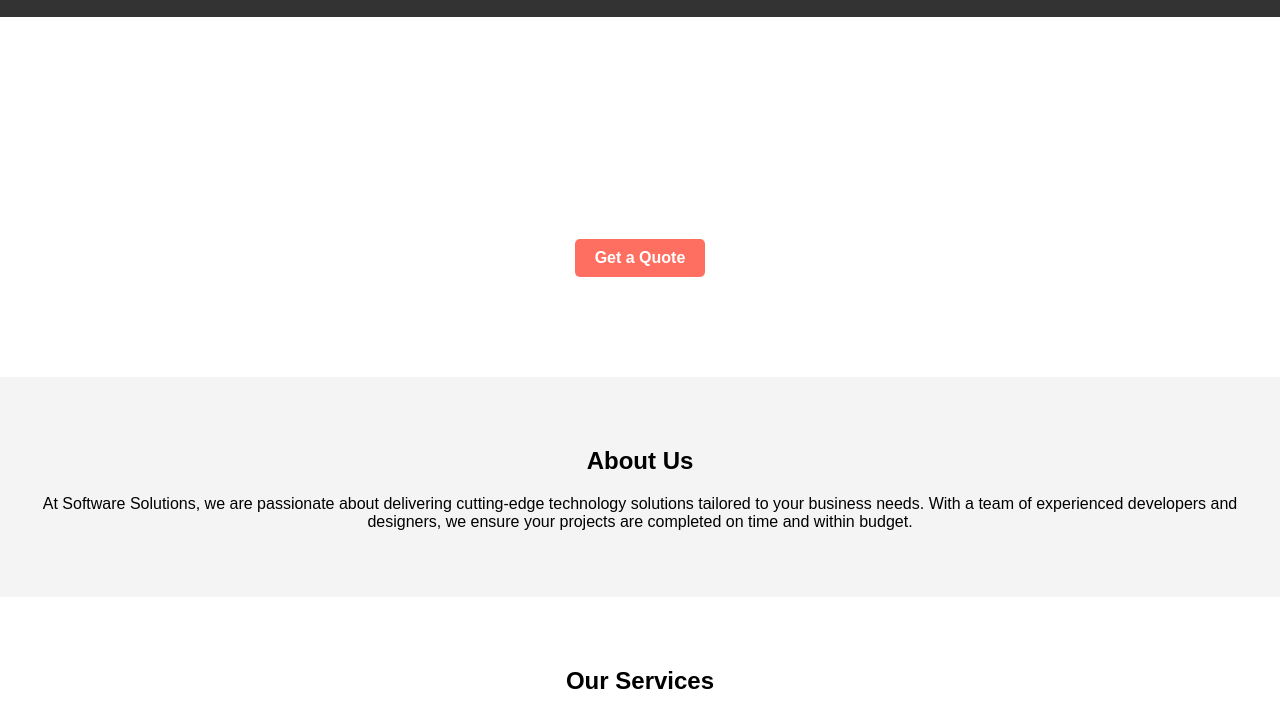
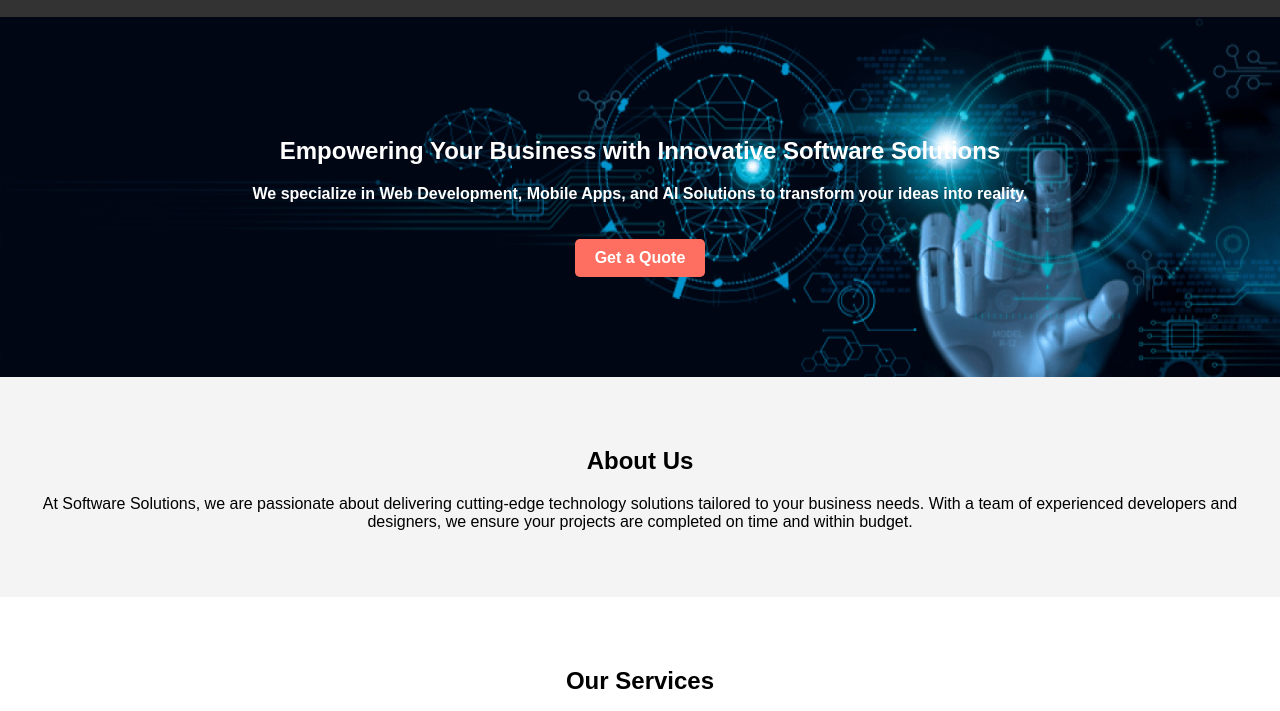
Before and after one commit to tasbeel-eng/software-solutions, a plain HTML site: page index.html in a window 1280 px wide. Shown: the part 53-764 px from the top of the page. Drawn offline with Linux system fonts and the light colour scheme.

Commit message:
Update home.css

```diff
--- a/styles/home.css
+++ b/styles/home.css
@@ -3,7 +3,7 @@
     text-align: center;
     padding: 100px 20px;
     /* background: linear-gradient(135deg, #6a11cb, #2575fc); */
-    background-image: url(banner.png);
+    background-image: url(/banner.png);
     background-position: center;
     background-repeat: no-repeat;
     background-size: cover;
```
